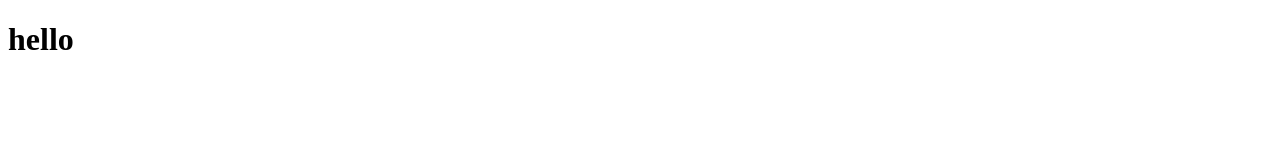
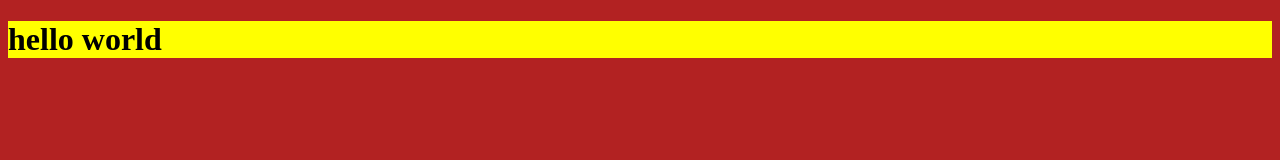
Before and after one commit to ad8765/ad5678, a plain HTML site: page index.html in a window 1280 px wide. Drawn offline with Linux system fonts and the light colour scheme.

Commit message:
change to be committed modified: index.html

```diff
--- a/index.html
+++ b/index.html
@@ -1,11 +1,28 @@
 <!DOCTYPE html>
 <html lang="en">
+
 <head>
     <meta charset="UTF-8">
     <meta name="viewport" content="width=device-width, initial-scale=1.0">
-    <title>cours0HTML</title>
+    <title>le bases de Js</title>
 
 </head>
-<body><h1>hello</h1>
+
+<body>
+    <style>
+        body {
+            background-color: firebrick;
+        }
+    </style>
+
+    <h1 style="background-color: yellow;">hello world</h1>
+
+
+    <script>alert("def")
+        console.log("coucou");
+
+    </script>
+
 </body>
+
 </html>
```
